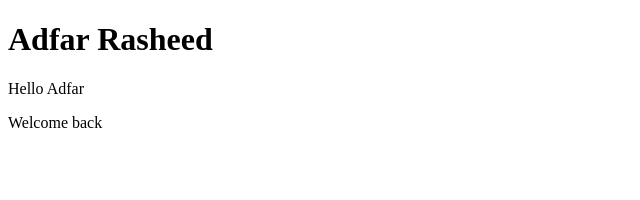
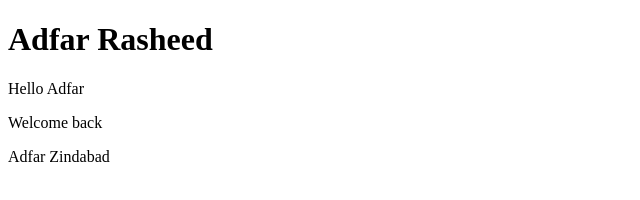
Before and after one commit to adfar-136/Github, a plain HTML site: page index.html in a window 1280 px wide. Shown: the whole page, without its empty margins (0-640 px from the left). Drawn offline with Linux system fonts and the light colour scheme.

Commit message:
changes done to master branch

```diff
--- a/index.html
+++ b/index.html
@@ -9,5 +9,6 @@
     <h1>Adfar Rasheed</h1>
     <p>Hello Adfar</p>
     <p>Welcome back</p>
+    <p>Adfar Zindabad</p>
 </body>
 </html>
```
